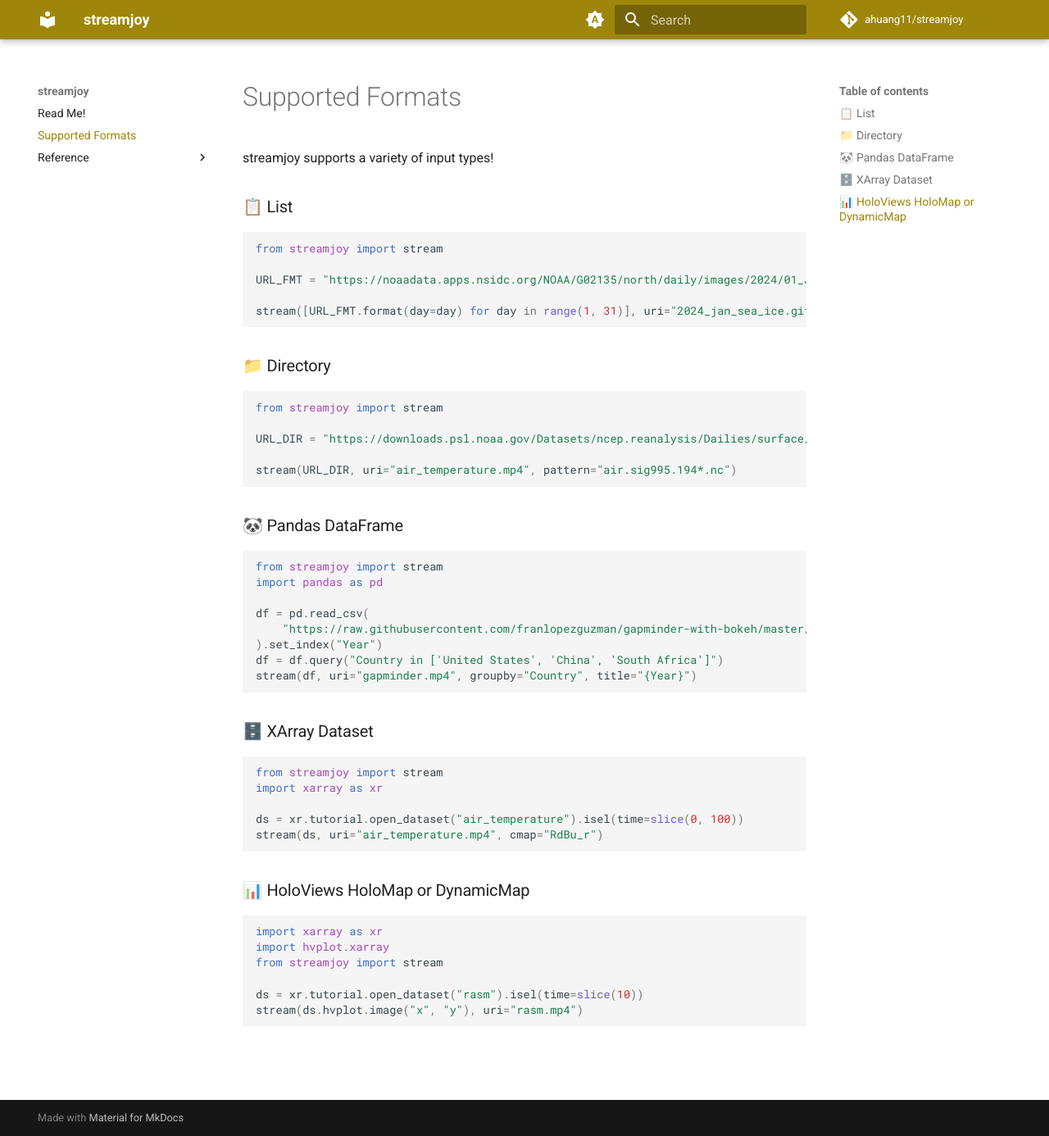
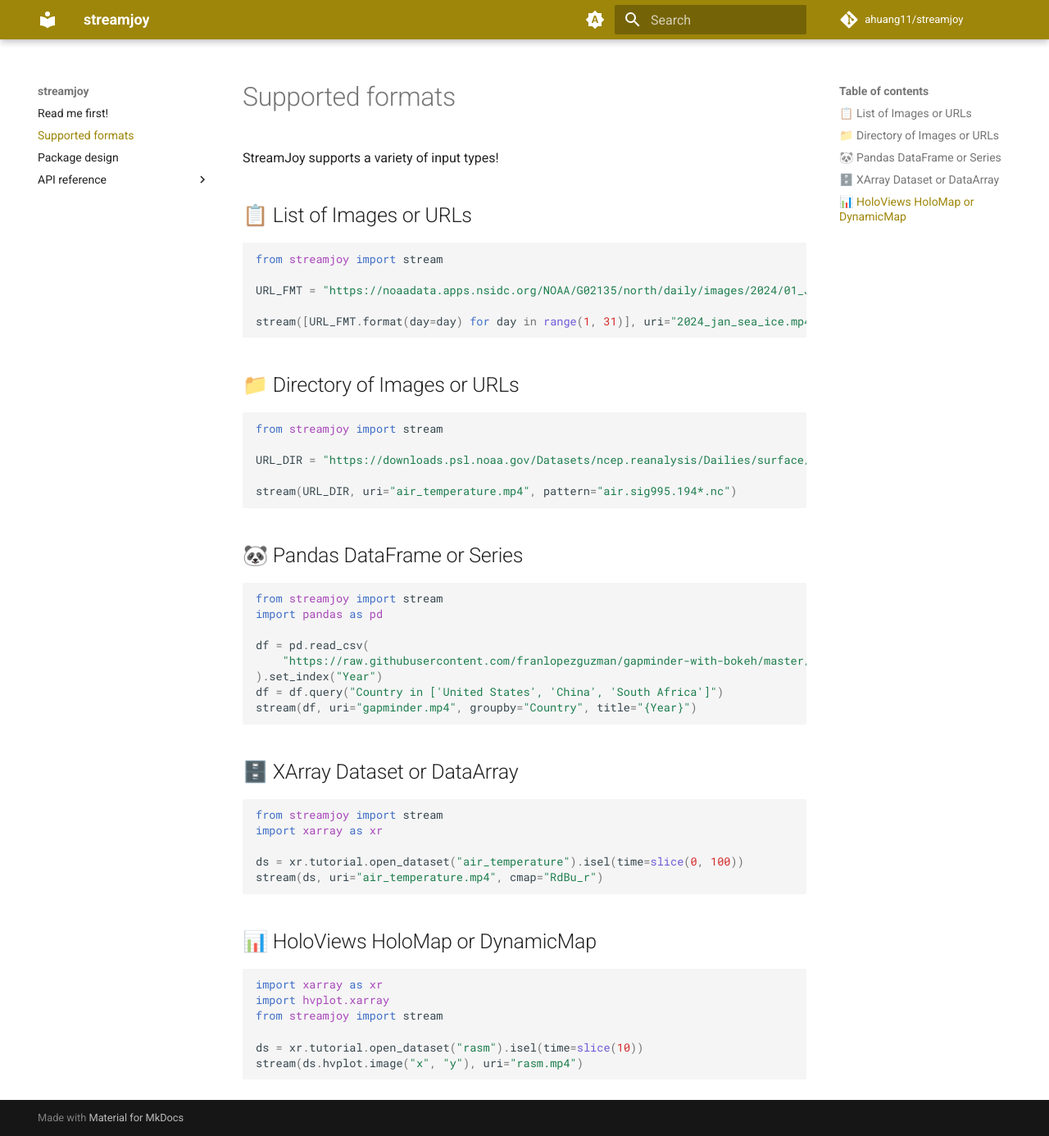
Before and after one commit to ahuang11/streamjoy, an MkDocs documentation site: the page built from docs/supported_formats.md, in a window 1280 px wide and 1386 px high. Shown: the whole window at 82% size. Built offline with MkDocs 1.6.1 and Material for MkDocs 9.7.7, drawn with Linux system fonts in a browser that asks for light colours; comment, search, counter and statistics services are not loaded.

Commit message:
Update docs

````diff
--- a/docs/supported_formats.md
+++ b/docs/supported_formats.md
@@ -1,17 +1,18 @@
+# Supported formats
 
-streamjoy supports a variety of input types!
+StreamJoy supports a variety of input types!
 
-### 📋 List
+## 📋 List of Images or URLs
 
 ```python
 from streamjoy import stream
 
 URL_FMT = "https://noaadata.apps.nsidc.org/NOAA/G02135/north/daily/images/2024/01_Jan/N_202401{day:02d}_conc_v3.0.png"
 
-stream([URL_FMT.format(day=day) for day in range(1, 31)], uri="2024_jan_sea_ice.gif")
+stream([URL_FMT.format(day=day) for day in range(1, 31)], uri="2024_jan_sea_ice.mp4")
 ```
 
-### 📁 Directory
+## 📁 Directory of Images or URLs
 
 ```python
 from streamjoy import stream
@@ -21,7 +22,7 @@ URL_DIR = "https://downloads.psl.noaa.gov/Datasets/ncep.reanalysis/Dailies/surfa
 stream(URL_DIR, uri="air_temperature.mp4", pattern="air.sig995.194*.nc")
 ```
 
-### 🐼 Pandas DataFrame
+## 🐼 Pandas DataFrame or Series
 
 ```python
 from streamjoy import stream
@@ -34,7 +35,7 @@ df = df.query("Country in ['United States', 'China', 'South Africa']")
 stream(df, uri="gapminder.mp4", groupby="Country", title="{Year}")
 ```
 
-### 🗄️ XArray Dataset
+## 🗄️ XArray Dataset or DataArray
 
 ```python
 from streamjoy import stream
@@ -44,7 +45,7 @@ ds = xr.tutorial.open_dataset("air_temperature").isel(time=slice(0, 100))
 stream(ds, uri="air_temperature.mp4", cmap="RdBu_r")
 ```
 
-### 📊 HoloViews HoloMap or DynamicMap
+## 📊 HoloViews HoloMap or DynamicMap
 
 ```python
 import xarray as xr
--- a/mkdocs.yml
+++ b/mkdocs.yml
@@ -1,5 +1,5 @@
 site_name: streamjoy
-site_description: Enjoy animating!
+site_description: Enjoy animating images into GIFs and MP4s!
 
 repo_url: https://github.com/ahuang11/streamjoy
 repo_name: ahuang11/streamjoy
@@ -58,9 +58,10 @@ watch:
     - streamjoy
 
 nav:
-    - Read Me!: index.md
-    - Supported Formats: supported_formats.md
-    - Reference:
+    - Read me first!: index.md
+    - Supported formats: supported_formats.md
+    - Package design: package_design.md
+    - API reference:
         - Core: reference/core.md
         - Models: reference/models.md
         - Streams: reference/streams.md
--- a/pyproject.toml
+++ b/pyproject.toml
@@ -65,7 +65,7 @@ name = "streamjoy"
 authors = [
   { name = "streamjoy", email = "hey.at.py@gmail.com" }
 ]
-description = "Enjoy animating!"
+description = "Enjoy animating images into GIFs and MP4s!"
 readme = "README.md"
 dynamic = ["version"]
 classifiers = [
````
Also changed, not shown: README.md (+6 -3 lines), docs/package_design.md (added, +50 -0 lines), docs/assets/design.svg (added), 1 other file.
